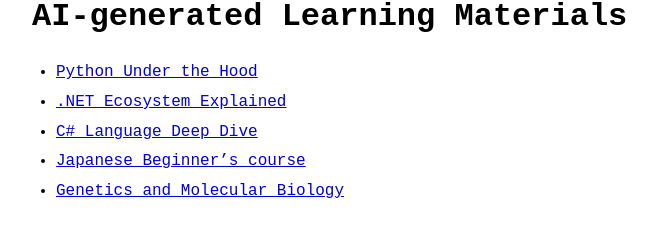
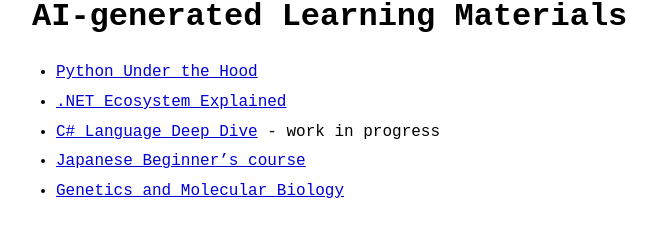
Before and after one commit to Couleslaw/couleslaw.github.io, a Jekyll site: the page built from other/ai-gen/index.md, in a window 1280 px wide. Shown: the part 115-352 px from the top of the page, without its empty margins (233-890 px from the left). Built offline with Jekyll 4.4.1, drawn with Linux system fonts in a browser that asks for light colours.

Commit message:
update aigen index

```diff
--- a/other/ai-gen/index.md
+++ b/other/ai-gen/index.md
@@ -7,6 +7,6 @@ title: AI-generated Learning Materials | Jakub Smolik
 
 - [Python Under the Hood](python)
 - [.NET Ecosystem Explained](dotnet)
-- [C# Language Deep Dive](csharp)
+- [C# Language Deep Dive](csharp) - work in progress
 - [Japanese Beginner's course](japanese.pdf)
 - [Genetics and Molecular Biology](genetics)
```
